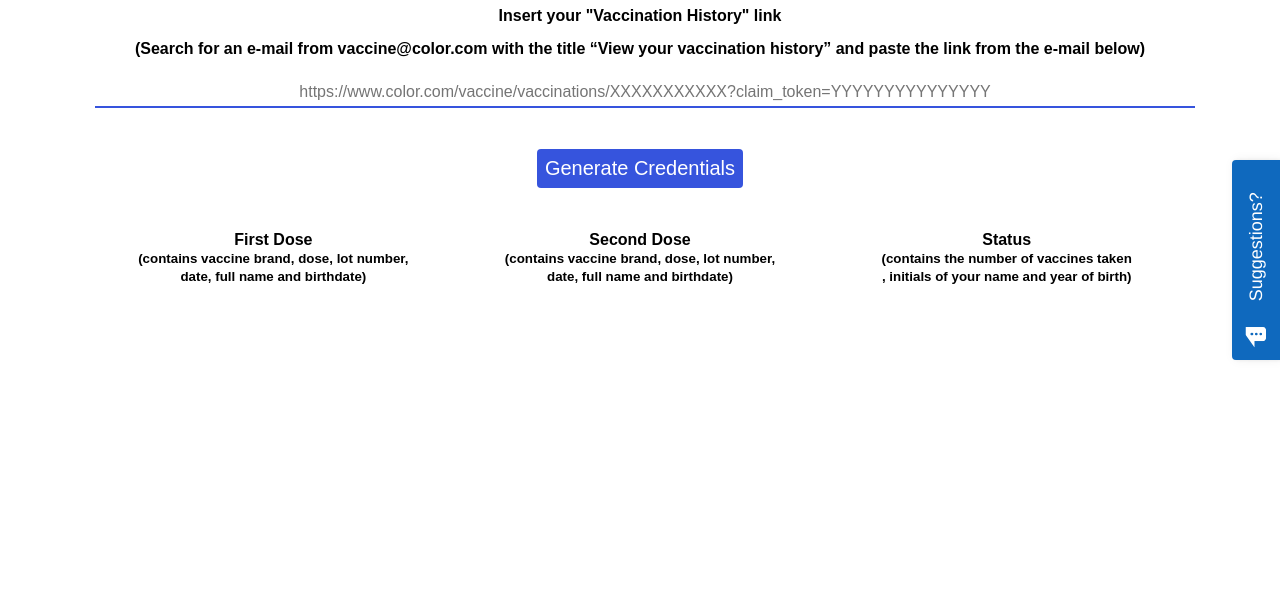
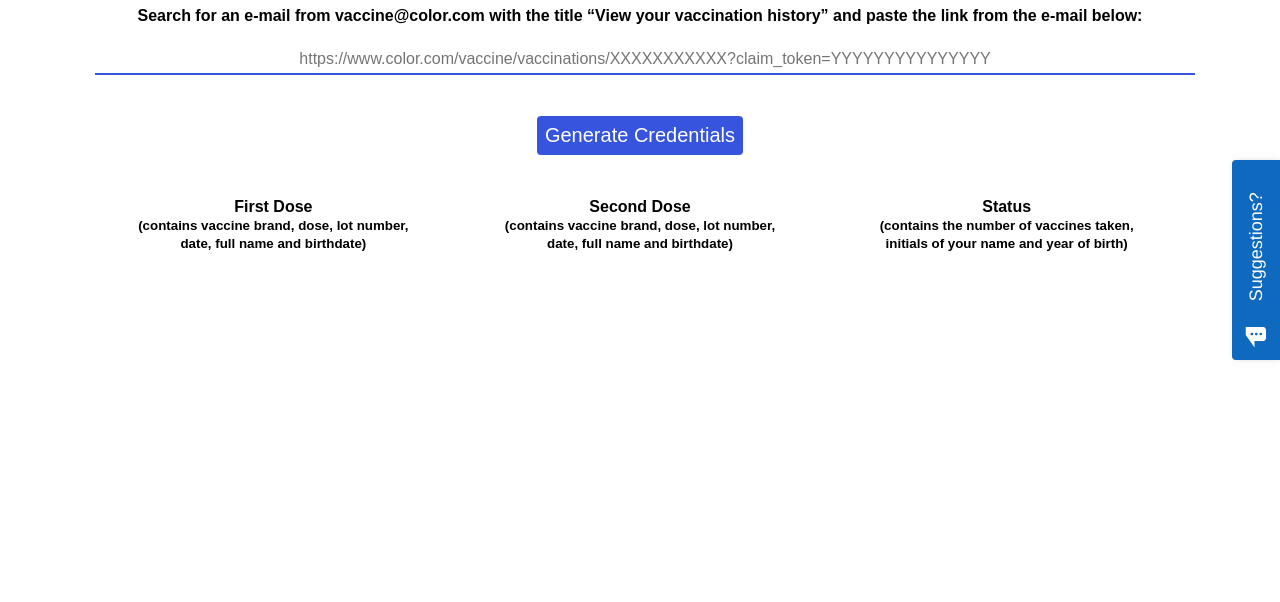
Before and after one commit to Path-Check/massqr, a website: page index.html in a window 1280 px wide. Shown: the part 138-740 px from the top of the page. Drawn offline with Linux system fonts and the light colour scheme; a script that the page names is missing.

Commit message:
Improved descriptions

```diff
--- a/index.html
+++ b/index.html
@@ -28,8 +28,7 @@
 
     <div class="center">
         <h1>Convert Massachusetts Vaccine Record to a Verifiable QR</h1>
-        <h4>Insert your "Vaccination History" link</h4>
-        <h4>(Search for an e-mail from vaccine@color.com with the title “View your vaccination history” and paste the link from the e-mail below)</h4>
+        <h4>Search for an e-mail from vaccine@color.com with the title “View your vaccination history” and paste the link from the e-mail below:</h4>
         <input id="qr-color-url" type="text" placeholder="https://www.color.com/vaccine/vaccinations/XXXXXXXXXXX?claim_token=YYYYYYYYYYYYYYY"/>
         <div class="full-div-align-center">
             <br><br>
@@ -46,7 +45,7 @@
                 <canvas id="qr-cred-second-code"></canvas><br/>
             </div>
             <div class="third">
-                <h4>Status <br><small>(contains the number of vaccines taken<br>, initials of your name and year of birth)</small></h4>
+                <h4>Status <br><small>(contains the number of vaccines taken,<br> initials of your name and year of birth)</small></h4>
                 <canvas id="qr-cred-status-code"></canvas><br/>
             </div>
         </div>
```
